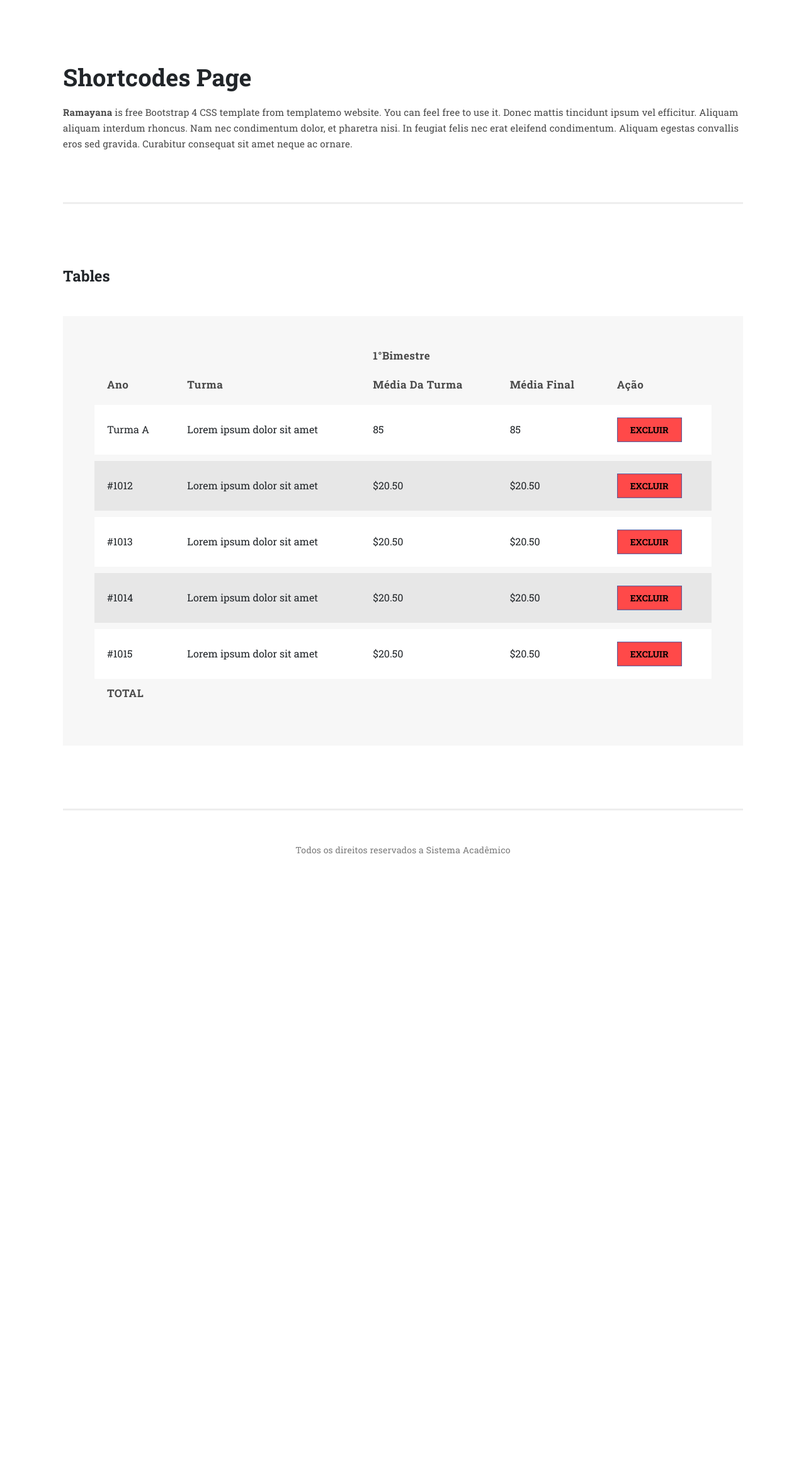
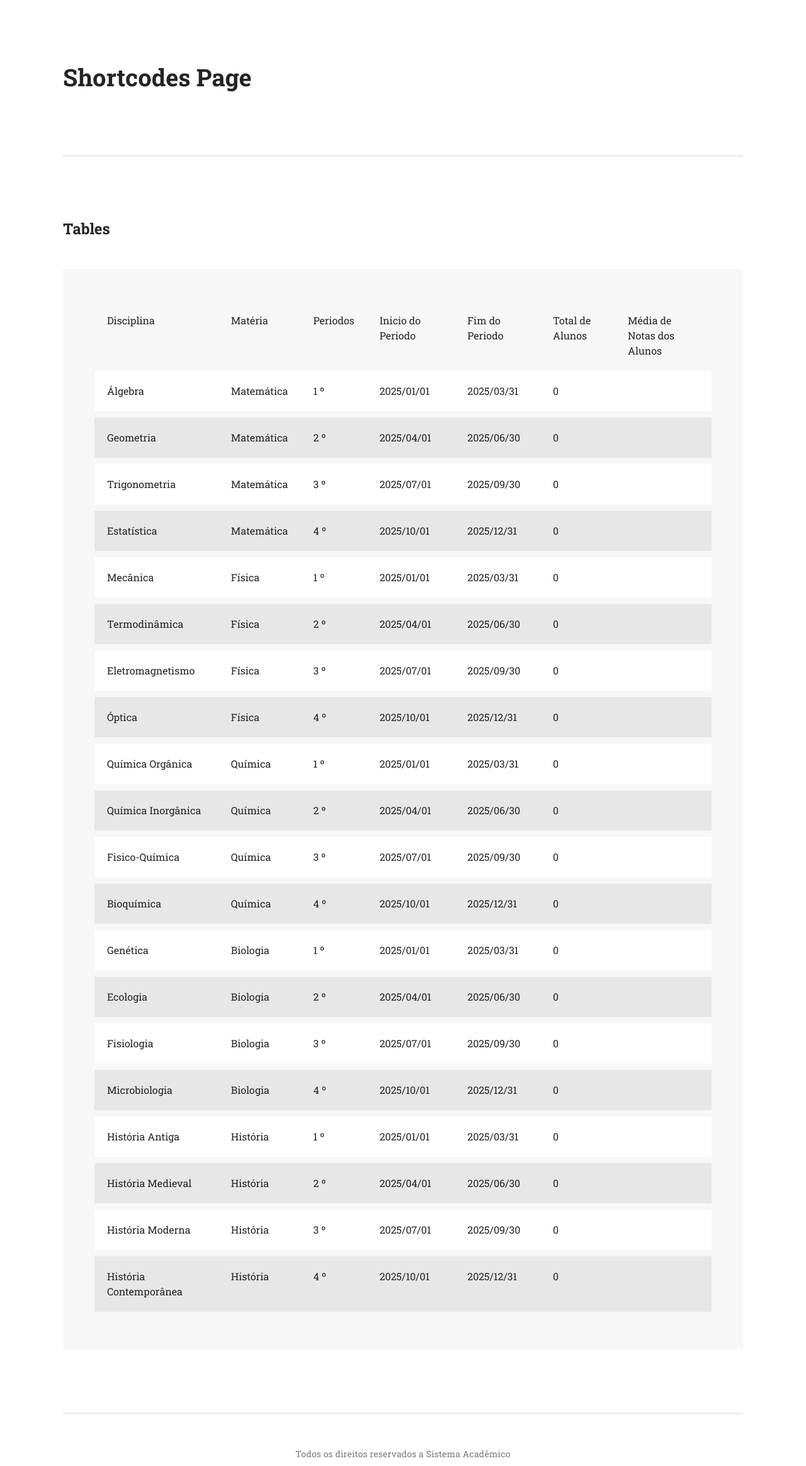
Before and after one commit to JuniorJose-git/sistema-academico-web, a Flask app: template sisweb/templates/relatorio.html in a window 1280 px wide. Shown: the part 100-2428 px from the top of the page at 63% size. Before the commit the page ends 1456 px from the top, so only its background shows below. Run offline with Flask 3, Linux system fonts and the light colour scheme; the template is opened without the code that fills it: values that come from a table or form of the project are taken from there, others are empty; some libraries are stand-ins or nearby versions.

Commit message:
adicinando primeira versao de relatorios

```diff
--- a/sisweb/controllers/professor_controller.py
+++ b/sisweb/controllers/professor_controller.py
@@ -8,9 +8,9 @@ class ProfessorController:
         return self.model.listar()
 
 
-    def listar_turma(self, id):
+    def listar_turmas(self, id):
 
-        return self.model.listar_turma(id)
+        return self.model.listar_turmas(id)
 
     def professor_get(self,id):
         return self.model.professor_get(id)
--- a/sisweb/routes/api_bp.py
+++ b/sisweb/routes/api_bp.py
@@ -7,11 +7,11 @@ import controllers
 
 professorController = controllers.ProfessorController()
 
-@api_bp.route('/professor')
+@api_bp.route('/professores')
 def professor_listar():
     return jsonify(professorController.listar())
 
 
-@api_bp.route('/professor/<int:id>/turmas')
+@api_bp.route('/professor/<int:id>/relatorios')
 def professor_turmas_listar(id):
-    return jsonify(professorController.listar_turma(id))
+    return jsonify(professorController.listar_turmas(id))
--- a/sisweb/templates/gestaoAlunos.html
+++ b/sisweb/templates/gestaoAlunos.html
@@ -54,12 +54,7 @@ https://templatemo.com/tm-529-ramayana
               </div>
             </div>
 
-
-
-
-
             <!-- Tables -->
-
 
             Forms
             <section class="forms">
--- a/sisweb/templates/relatorio.html
+++ b/sisweb/templates/relatorio.html
@@ -12,7 +12,7 @@
     <title>Ramayana - HTML5 Template</title>
 
     <!-- Bootstrap core CSS -->
-    <link href="../static/vendor/bootstrap/css/bootstrap.min.css" rel="stylesheet">
+    <link href="../../static/vendor/bootstrap/css/bootstrap.min.css" rel="stylesheet">
 
 <!--
 Ramayana CSS Template
@@ -20,9 +20,9 @@ https://templatemo.com/tm-529-ramayana
 -->
 
     <!-- Additional CSS Files -->
-    <link rel="stylesheet" href="../static/assets/css/fontawesome.css">
-    <link rel="stylesheet" href="../static/assets/css/templatemo-style.css">
-    <link rel="stylesheet" href="../static/assets/css/owl.css">
+    <link rel="stylesheet" href="../../static/assets/css/fontawesome.css">
+    <link rel="stylesheet" href="../../static/assets/css/templatemo-style.css">
+    <link rel="stylesheet" href="../../static/assets/css/owl.css">
 
   </head>
 
@@ -38,7 +38,7 @@ https://templatemo.com/tm-529-ramayana
             <!-- Header -->
             <header id="header">
               <div class="logo">
-                <a href="index.html">Sistema Acadêmico</a>
+                <a href="/professor/{{ id }}">Sistema Acadêmico</a>
               </div>
             </header>
 
@@ -48,7 +48,7 @@ https://templatemo.com/tm-529-ramayana
                 <div class="row">
                   <div class="col-md-12">
                     <h1>Shortcodes Page</h1>
-                    <p><strong>Ramayana</strong> is free Bootstrap 4 CSS template from templatemo website. You can feel free to use it. Donec mattis tincidunt ipsum vel efficitur. Aliquam aliquam interdum rhoncus. Nam nec condimentum dolor, et pharetra nisi. In feugiat felis nec erat eleifend condimentum. Aliquam egestas convallis eros sed gravida. Curabitur consequat sit amet neque ac ornare.</p>
+                    <p></p>
                   </div>
                 </div>
               </div>
@@ -63,7 +63,7 @@ https://templatemo.com/tm-529-ramayana
                       <h2>Tables</h2>
                     </div>
                     <div class="default-table">
-                      <table>
+                      <!-- <table>
                         <thead>
                           <tr>
                             <th></th>
@@ -134,6 +134,33 @@ https://templatemo.com/tm-529-ramayana
                             </tr>
                           </thead>
                         </tbody>
+                      </table> -->
+
+                      <table>
+                        <thead>
+                          <tr>
+                            <td>Disciplina</td>
+                            <td>Matéria</td>
+                            <td>Periodos</td>
+                            <td>Inicio do Periodo</td>
+                            <td>Fim do Periodo</td>
+                            <td>Total de Alunos</td>
+                            <td>Média de Notas dos Alunos</td>
+                          </tr>
+                        </thead>
+                        <tbody>
+                          {% for turma in turmas %}
+                          <tr>
+                            <td>{{ turma.disciplina.nome }}</td>
+                            <td>{{ turma.disciplina.materia.nome }}</td>
+                            <td>{{ turma.periodo.numero_periodo}} º</td>
+                            <td>{{ turma.periodo.data_inicio.strftime('%Y/%m/%d') }}</td>
+                            <td>{{ turma.periodo.data_fim.strftime('%Y/%m/%d') }}</td>
+                            <td>{{ turma.alunos |length}}</td>
+                            <td>{{ turma.media_notas }}</td>
+                          </tr>
+                          {% endfor %}
+                        </tbody>
                       </table>
                   </div>
                 </div>
@@ -165,10 +192,10 @@ https://templatemo.com/tm-529-ramayana
 
             <div class="top-section">
               <div class="profile-image">
-                  <img src="../static/assets/images//wilson.jpg" alt="Acadêmico">
+                  <img src="../../static/assets/images//wilson.jpg" alt="Acadêmico">
               </div>
               <div class="profile-content">
-                <h3 class="profile-title">Wilson Sanches</h3>
+                <h3 class="profile-title">{{ professor.nome }}</h3>
                 <p class="profile-description">Sistema Acadêmico</p>
               </div>
           </div>
@@ -176,8 +203,8 @@ https://templatemo.com/tm-529-ramayana
             <!-- Menu -->
             <nav id="menu">
               <ul>
-                <li><a href="index.html">Início</a></li>
-                <li><a href="#">Relatórios</a></li>
+                <li><a href="/professor/{{ id }}">Início</a></li>
+                <li><a href="/professor/{{ id }}/relatorios">Relatórios</a></li>
                 <li><a href="gestaoAlunos.html">Gestão de Alunos</a></li>
                 </li>
               </ul>
@@ -190,15 +217,15 @@ https://templatemo.com/tm-529-ramayana
 
   <!-- Scripts -->
   <!-- Bootstrap core JavaScript -->
-    <script src="../static/vendor/jquery/jquery.min.js"></script>
-    <script src="../static/vendor/bootstrap/js/bootstrap.bundle.min.js"></script>
+    <script src="../../static/vendor/jquery/jquery.min.js"></script>
+    <script src="../../static/vendor/bootstrap/js/bootstrap.bundle.min.js"></script>
 
-    <script src="../static/assets/js/browser.min.js"></script>
-    <script src="../static/assets/js/breakpoints.min.js"></script>
-    <script src="../static/assets/js/transition.js"></script>
-    <script src="../static/assets/js/owl-carousel.js"></script>
-    <script src="../static/assets/js/custom.js"></script>
-    <script src="../static/js/script.js"></script>
+    <script src="../../static/assets/js/browser.min.js"></script>
+    <script src="../../static/assets/js/breakpoints.min.js"></script>
+    <script src="../../static/assets/js/transition.js"></script>
+    <script src="../../static/assets/js/owl-carousel.js"></script>
+    <script src="../../static/assets/js/custom.js"></script>
+    <script src="../../static/js/script.js"></script>
 </body>
 
 
```
Also changed, not shown: sisweb/create_data.py (+10 -0 lines), sisweb/models/professor.py (+13 -2 lines), sisweb/routes/main_bp.py (+10 -1 lines), sisweb/templates/professor.html (+4 -4 lines).
